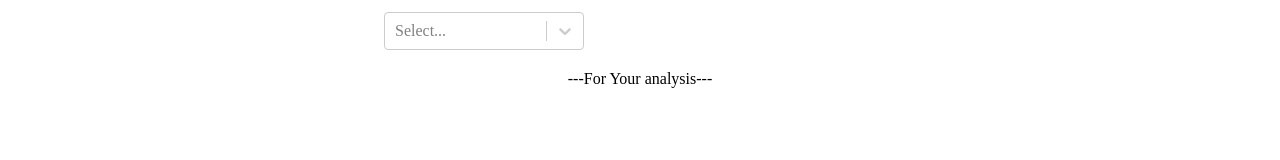
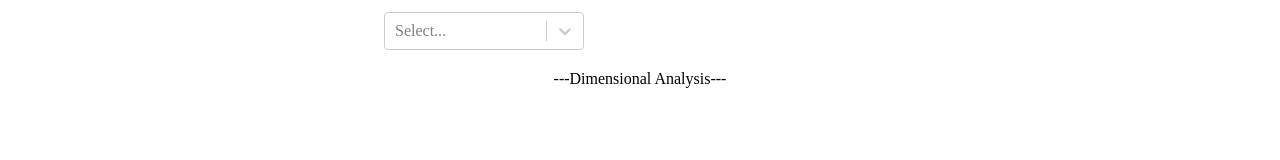
Before and after one commit to Not-Anymore/dimensional_analysis, a React (Create React App) app: page / in a window 1280 px wide. Shown: the part 128-288 px from the top of the page. Built offline with nearby package versions, Linux system fonts and the light colour scheme; no server answers.

Commit message:
FrontEnd Changes

```diff
--- a/package.json
+++ b/package.json
@@ -9,8 +9,8 @@
     "axios": "^0.21.1",
     "react": "^17.0.1",
     "react-dom": "^17.0.1",
-    "react-scripts": "4.0.1",
-    "react-select": "^3.1.1",
+    "react-scripts": "^4.0.1",
+    "react-select": "^3.2.0",
     "web-vitals": "^0.2.4"
   },
   "scripts": {
--- a/src/App.js
+++ b/src/App.js
@@ -4,5 +4,4 @@ import Home from "./home.js";
 function App() {
   return <Home />;
 }
-
 export default App;
--- a/src/home.js
+++ b/src/home.js
@@ -43,10 +43,9 @@ const Home = () => {
         />
       </div>
       <div className="solution">
-        <p>{analysis.body || "---For Your analysis---"} </p>
+        <p>{analysis.body || "---Dimensional Analysis---"} </p>
       </div>
     </div>
   );
 };
-
 export default Home;
```
Also changed, not shown: 2 other files (tests, documents, lock files or other folders).
